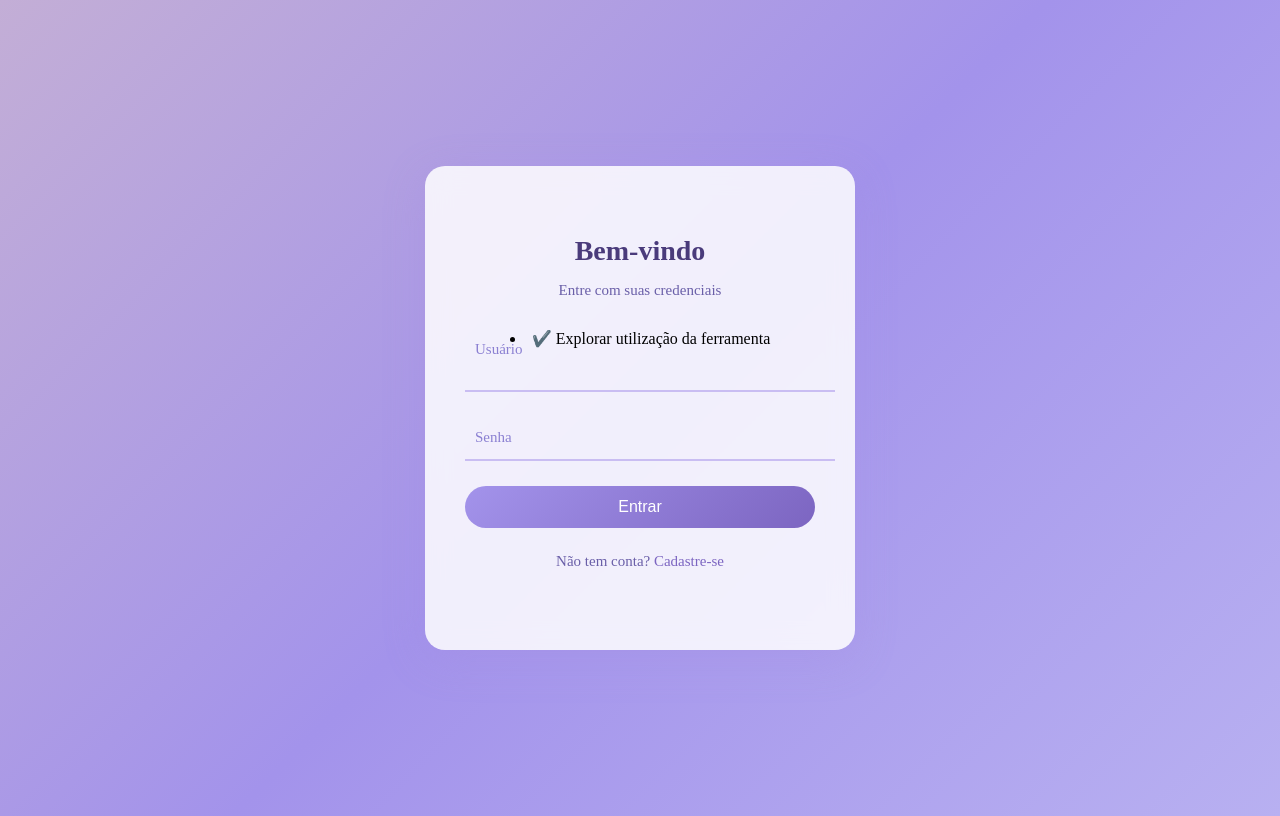
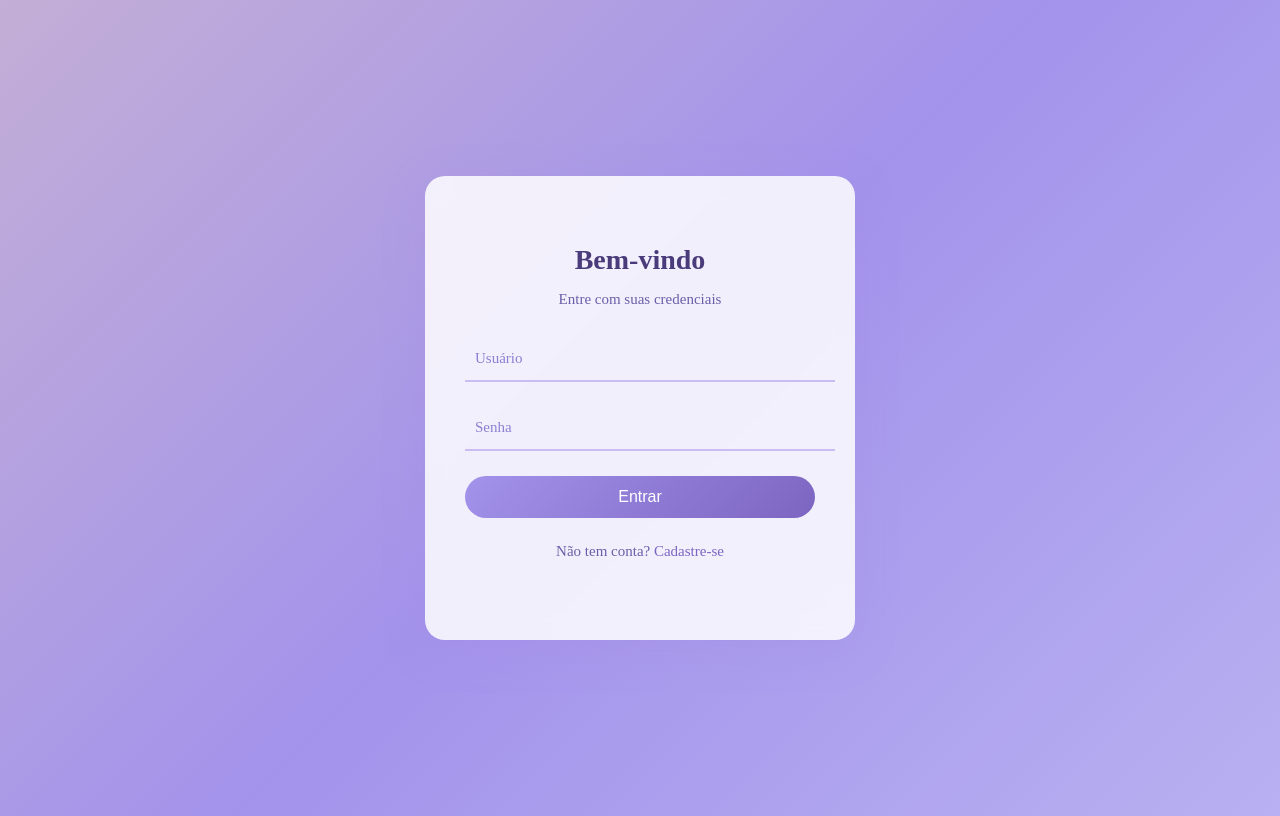
Before and after one commit to leticiamoraes92/list, a plain HTML site: page index.html in a window 1280 px wide. Drawn offline with Linux system fonts and the light colour scheme.

Commit message:
Update index.html

```diff
--- a/index.html
+++ b/index.html
@@ -14,7 +14,6 @@
 
       <form>
         <div class="input-group">
-        <li>✔️ Explorar utilização da ferramenta</li>
           <input type="text" id="usuario" required>
           <label for="usuario">Usuário</label>
         </div>
```
